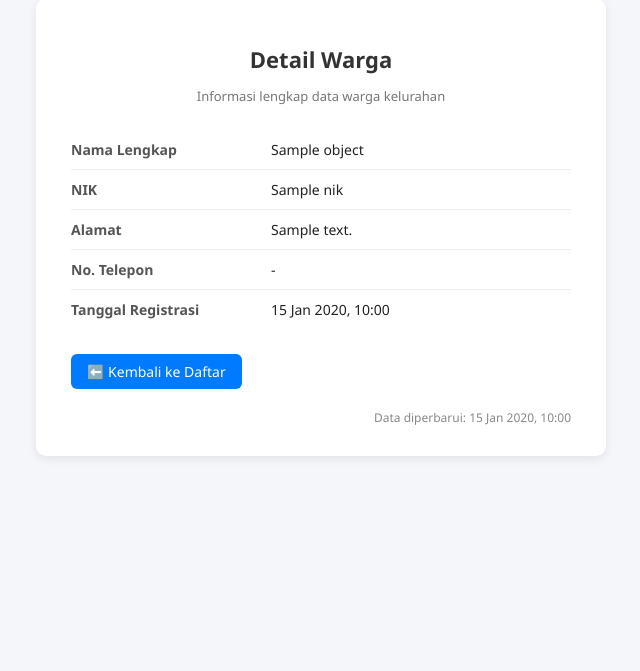
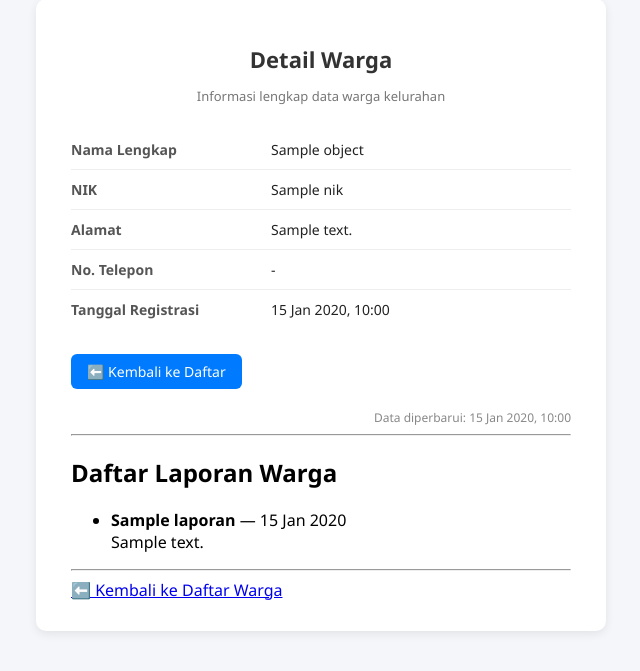
Before and after one commit to LangTzyy/WargaApp, a Django app: template warga/templates/warga/warga_detail.html in a window 1280 px wide. Shown: the part 41-712 px from the top of the page, without its empty margins (319-959 px from the left). Run offline with Django 3.2, Linux system fonts and the light colour scheme; the template is opened without the code that fills it: most values are stand-ins (such as "Sample title", 1, 10 or a date in 2020).

Commit message:
Update warga_detail.html

```diff
--- a/warga/templates/warga/warga_detail.html
+++ b/warga/templates/warga/warga_detail.html
@@ -115,6 +115,21 @@
         <div class="footer">
             Data diperbarui: {{ object.tanggal_registrasi|date:"d M Y, H:i" }}
         </div>
+        <hr>
+        <h2>Daftar Laporan Warga</h2>
+        <ul>
+            {% for laporan in object.laporan.all %}
+                <li>
+                    <strong>{{ laporan.judul }}</strong> — {{ laporan.tanggal_laporan|date:"d M Y" }}<br>
+                    {{ laporan.isi_laporan|truncatewords:20 }}
+                </li>
+            {% empty %}
+                <li>Belum ada laporan yang dibuat oleh warga ini.</li>
+            {% endfor %}
+        </ul>
+
+        <hr>
+        <a href="{% url 'warga-list' %}">⬅️ Kembali ke Daftar Warga</a>
     </div>
 </body>
 </html>
```
